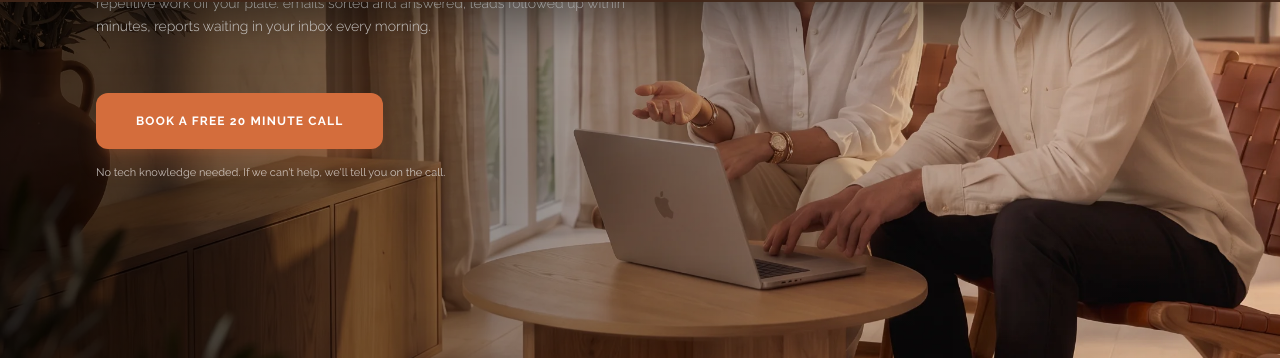
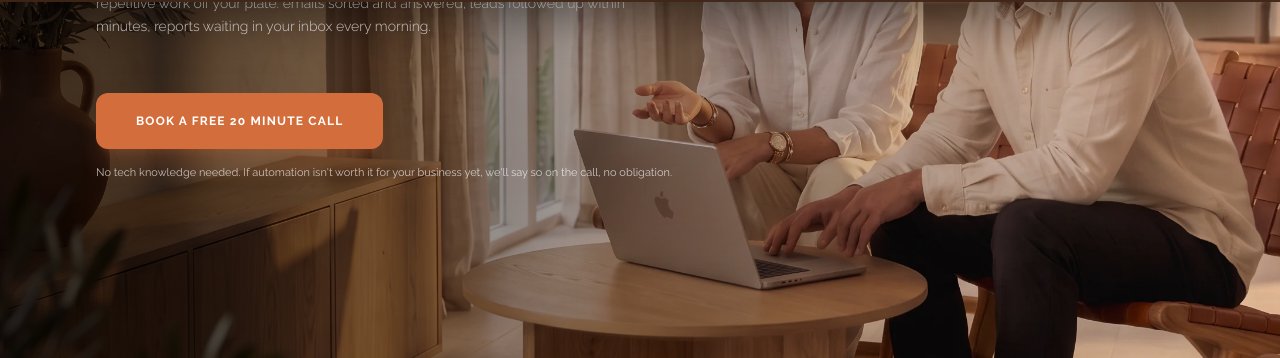
Before and after one commit to refinedislandcreations/morning-house, a Jekyll site: the page built from homepage.html, in a window 1280 px wide and 900 px high, scrolled down 368 px. Shown: the part 94-452 px from the top of the window. Built offline with Jekyll 4.4.1, drawn with Linux system fonts in a browser that asks for light colours; nearby versions of some CDN libraries; some of the changed text lies outside the part shown.

Commit message:
chore: update hero images and refine copy on homepage and insight pages

```diff
--- a/homepage.html
+++ b/homepage.html
@@ -14,7 +14,7 @@
   body: "Morning House builds AI automations and AI agents for small businesses. We take the repetitive work off your plate: emails sorted and answered, leads followed up within minutes, reports waiting in your inbox every morning."
   button_text: BOOK A FREE 20 MINUTE CALL
   button_link: "/booking.html"
-  button_subtext: No tech knowledge needed. If we can't help, we'll tell you on the call.
+  button_subtext: No tech knowledge needed. If automation isn't worth it for your business yet, we'll say so on the call, no obligation.
 pain_points:
   kicker: Does this sound familiar?
   headline: "Your day is full.<br/> Mostly with the wrong things."
--- a/insight.html
+++ b/insight.html
@@ -2,14 +2,14 @@
 layout: product
 title: Insight
 description: "Practical guides on AI automation costs, leads and reputation for small businesses. Written in plain language with real numbers."
-image: "/assets/images/hero.webp"
+image: "/assets/images/overwhelmed-inbox-lead-follow-up.webp"
 seo:
   - AI automation guides for small business
   - small business AI cost guide
   - automate lead follow-up
   - Google reviews automation tips
 hero:
-  background_image: /assets/images/hero.webp
+  background_image: /assets/images/overwhelmed-inbox-lead-follow-up.webp
   headline: Guides on AI automation for small businesses.
   body: "Practical guides on costs, leads and reputation. Written in plain language with real numbers. Updated as we learn more."
   button_text: BOOK A FREE 20 MINUTE CALL
```
Also changed, not shown: other parts of homepage.html (+2 -2 lines).
